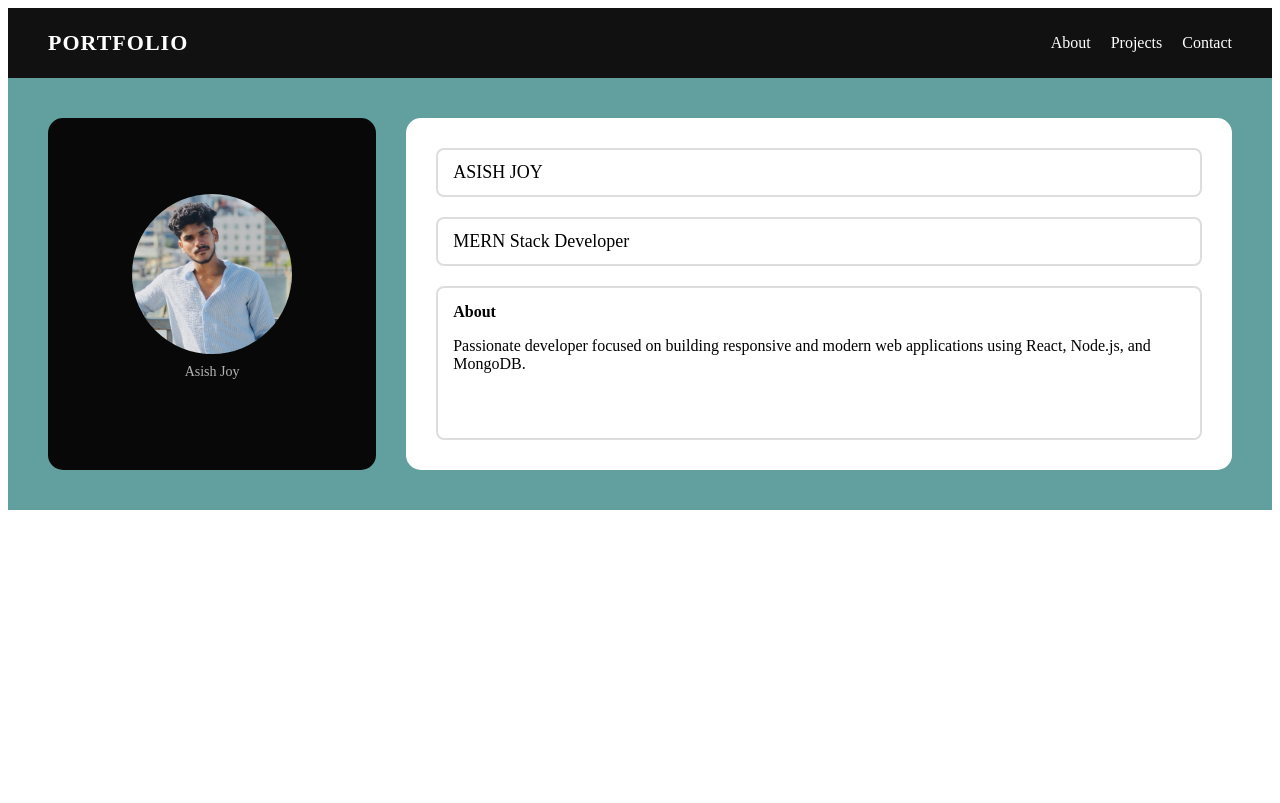
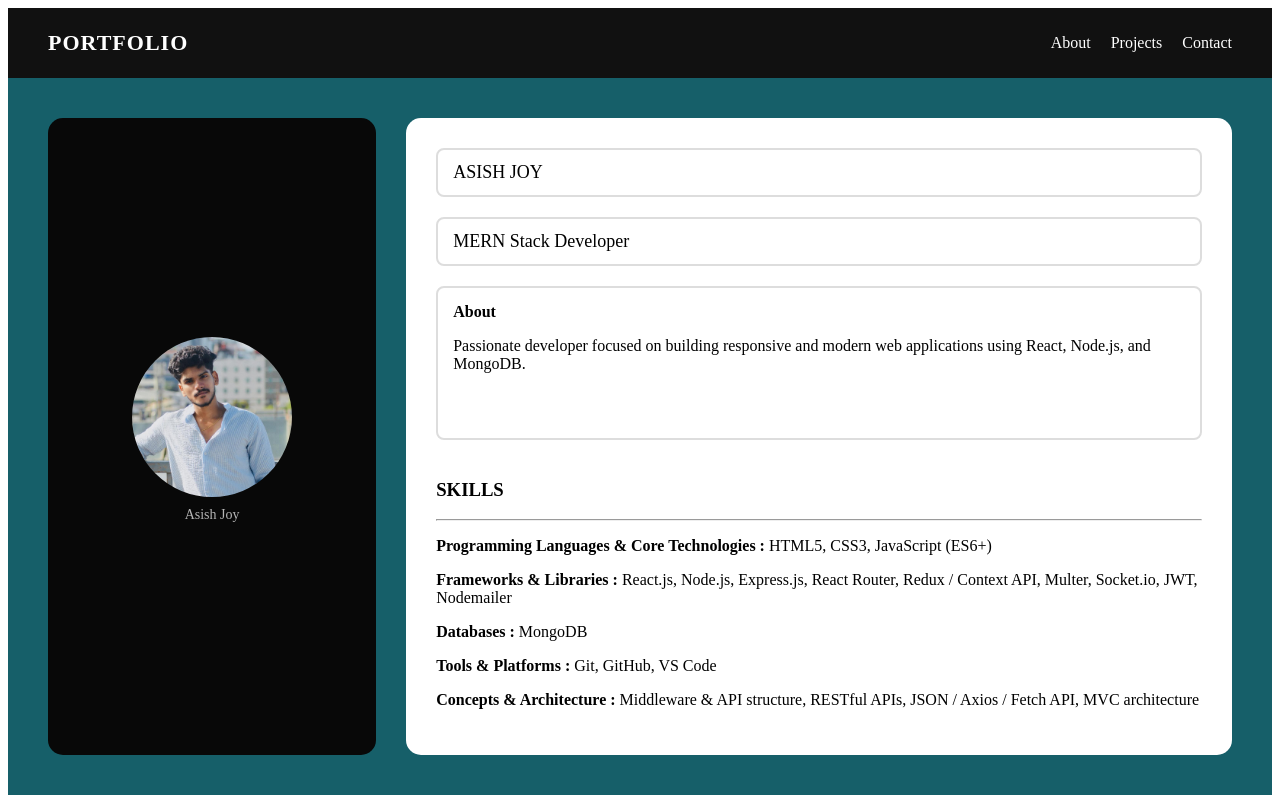
Before and after one commit to AsishJoy/Portfolio, a React app: page / in a window 1280 px wide. Built offline with nearby package versions, Linux system fonts and the light colour scheme; the HTML template or start-up script is replaced by a standard one.

Commit message:
first commit

```diff
--- a/src/Pages/Personal.jsx
+++ b/src/Pages/Personal.jsx
@@ -27,7 +27,40 @@ function ProfilePage() {
             applications using React, Node.js, and MongoDB.
           </p>
         </div>
+
+        {/* Skills Section */}
+<div style={styles.skillsBox}>
+  <h3 style={styles.skillsTitle}>SKILLS</h3>
+  <hr />
+
+  <p>
+    <b>Programming Languages & Core Technologies :</b> HTML5, CSS3,
+    JavaScript (ES6+)
+  </p>
+
+  <p>
+    <b>Frameworks & Libraries :</b> React.js, Node.js, Express.js,
+    React Router, Redux / Context API, Multer, Socket.io, JWT,
+    Nodemailer
+  </p>
+
+  <p>
+    <b>Databases :</b> MongoDB
+  </p>
+
+  <p>
+    <b>Tools & Platforms :</b> Git, GitHub, VS Code
+  </p>
+
+  <p>
+    <b>Concepts & Architecture :</b> Middleware & API structure,
+    RESTful APIs, JSON / Axios / Fetch API, MVC architecture
+  </p>
+</div>
+
       </div>
+
+
 
     </div>
   );
@@ -37,7 +70,7 @@ const styles = {
   container: {
     display: "flex",
     minHeight: "10vh",
-    backgroundColor: "#62a09fff",
+    backgroundColor: "#165f69ff",
     padding: "40px",
   },
 
@@ -94,4 +127,5 @@ const styles = {
   },
 };
 
+
 export default ProfilePage;
```
